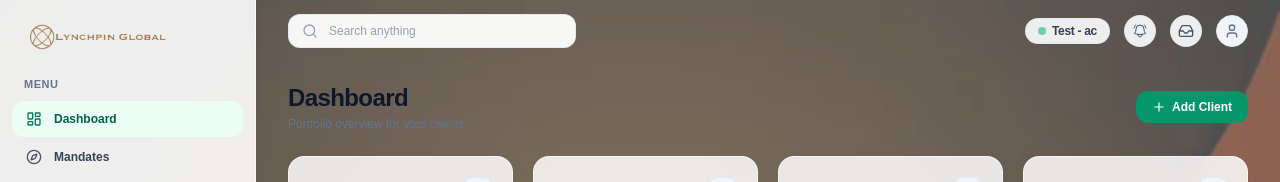
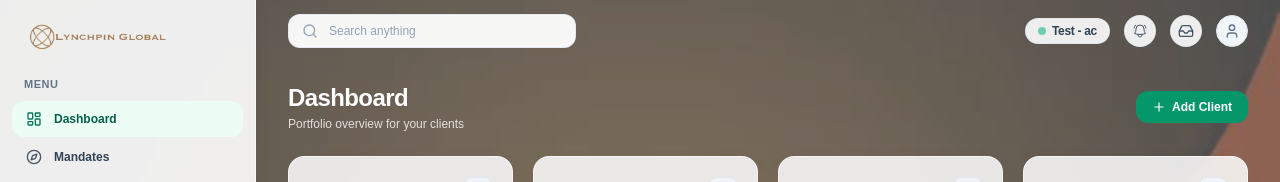
Before and after one commit to factorgh/lynchpinglobal-client-v1, a Next.js app: page /dashboard in a window 1280 px wide. Shown: the top 182 px of the page. Built offline with nearby package versions, Linux system fonts and the light colour scheme; no server answers.

Commit message:
style(dashboard): update header text to crisp white for dark top background

```diff
--- a/app/(dashboard)/dashboard/page.tsx
+++ b/app/(dashboard)/dashboard/page.tsx
@@ -128,10 +128,10 @@ export default function DashboardPage() {
       {/* Page Header matching screenshot */}
       <div className="flex items-center justify-between mb-6">
         <div>
-          <h1 className="text-2xl font-bold text-slate-900 tracking-tight">
+          <h1 className="text-2xl font-bold text-white tracking-tight drop-shadow-sm">
             Dashboard
           </h1>
-          <p className="text-xs text-slate-500 font-normal mt-0.5">
+          <p className="text-xs text-white/80 font-medium mt-0.5 drop-shadow-xs">
             Portfolio overview for your clients
           </p>
         </div>
```
